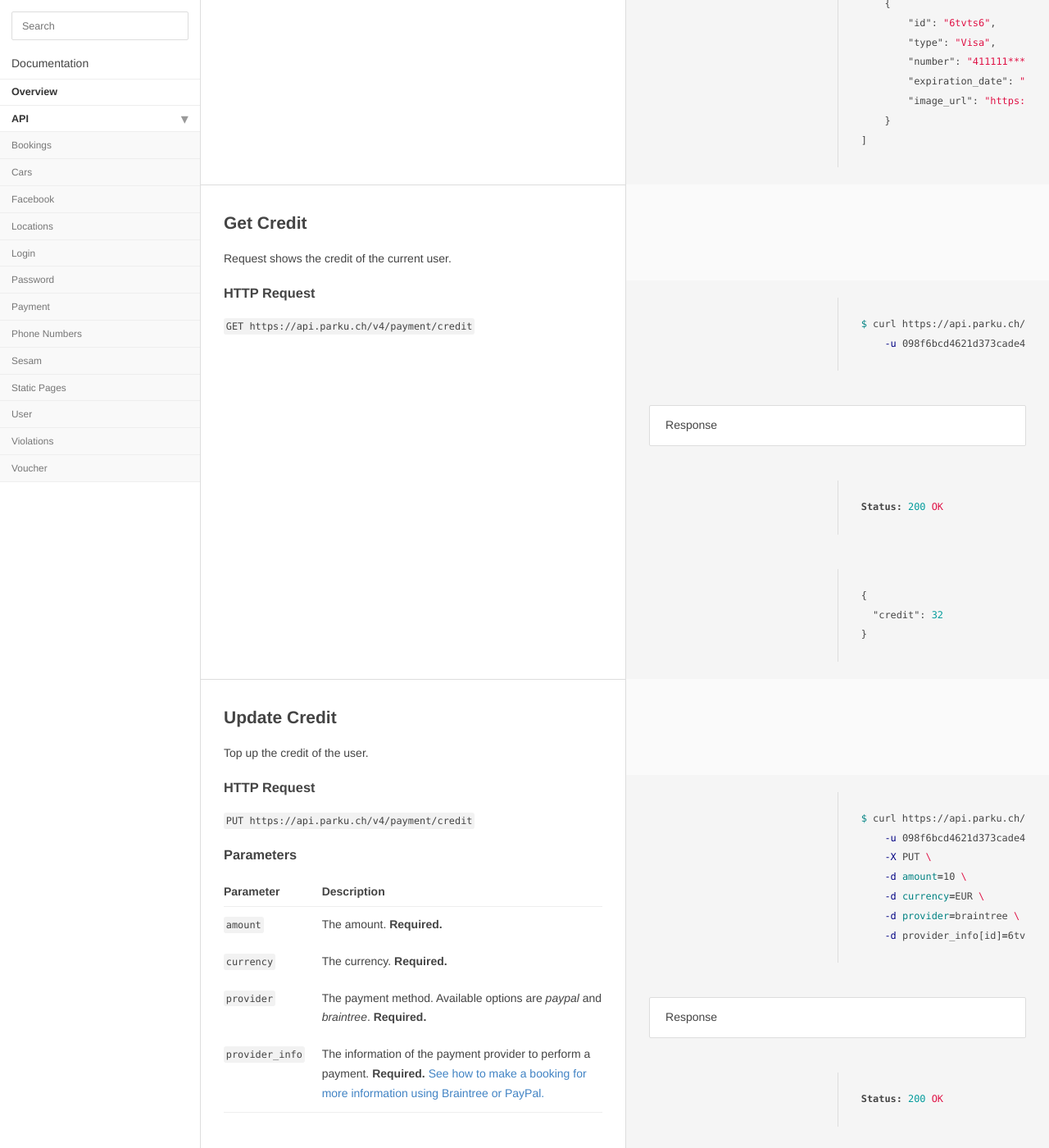
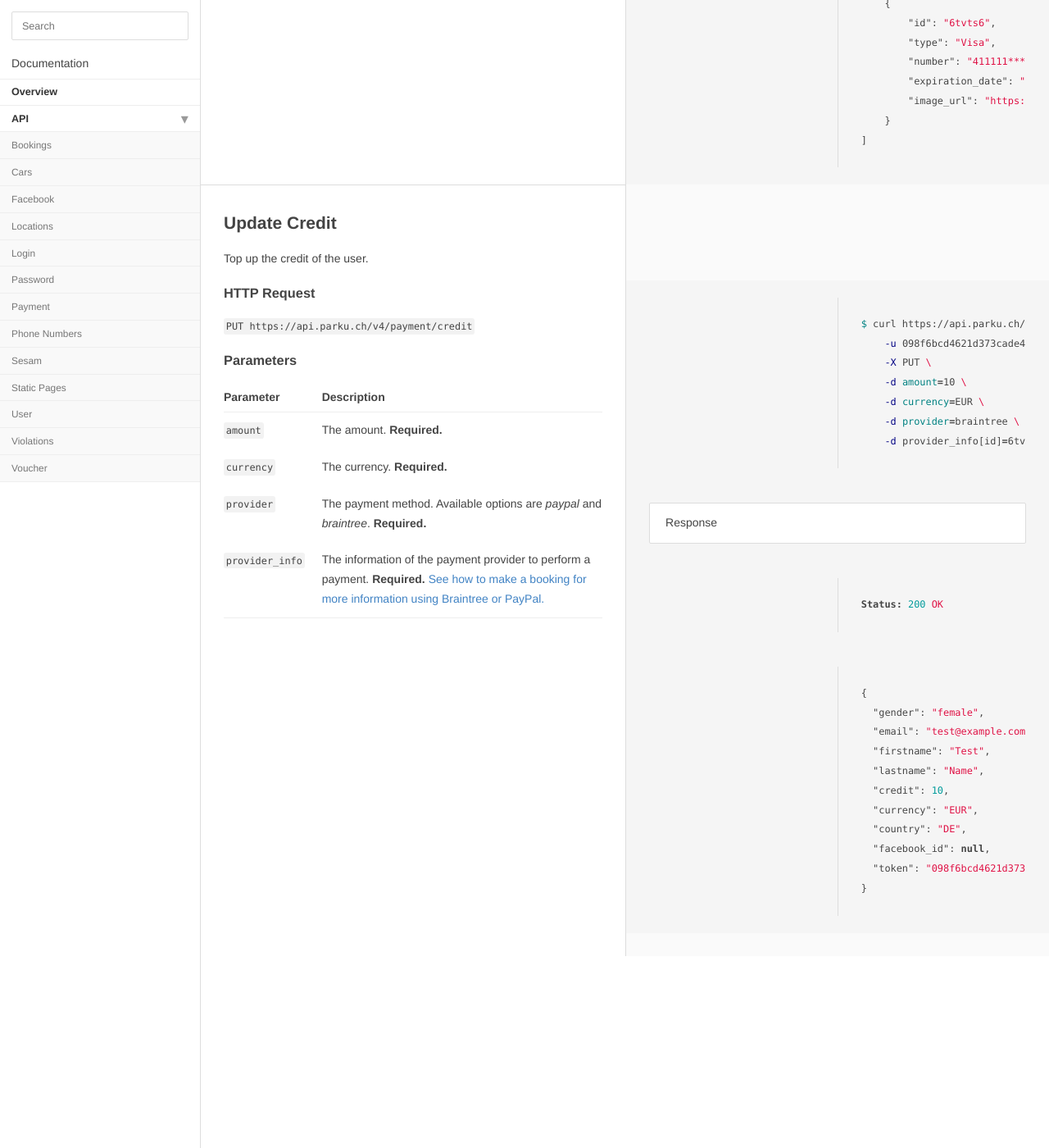
Before and after one commit to parku/docs, a Jekyll site: the page built from api/payment.md, in a window 1280 px wide and 1400 px high, scrolled down 859 px. Shown: the whole window at 82% size. Built offline with Jekyll 4.4.1, drawn with Linux system fonts in a browser that asks for light colours; Markdown is read by kramdown in place of the engine named in the settings; after the commit the page ends 2025 px from its top, so only the background shows below that.

Commit message:
Change the response of the credit topup endpoint.

````diff
--- a/api/payment.md
+++ b/api/payment.md
@@ -46,31 +46,6 @@ Status: 200 OK
 `GET {{ site.parku.api }}/payment/creditcards`
 
 
-## Get Credit
-
-Request shows the credit of the current user.
-
-```sh
-$ curl {{ site.parku.api }}/payment/credit \
-    -u 098f6bcd4621d373cade4e832627b4f6:parku
-```
-
-> Response
-
-```nginx
-Status: 200 OK
-```
-```json
-{
-  "credit": 32
-}
-```
-
-### HTTP Request
-
-`GET {{ site.parku.api }}/payment/credit`
-
-
 ## Update Credit
 
 Top up the credit of the user.
@@ -91,7 +66,15 @@ Status: 200 OK
 ```
 ```json
 {
-  "credit": 42
+  "gender": "female",
+  "email": "test@example.com",
+  "firstname": "Test",
+  "lastname": "Name",
+  "credit": 10,
+  "currency": "EUR",
+  "country": "DE",
+  "facebook_id": null,
+  "token": "098f6bcd4621d373cade4e832627b4f6"
 }
 ```
 
````
